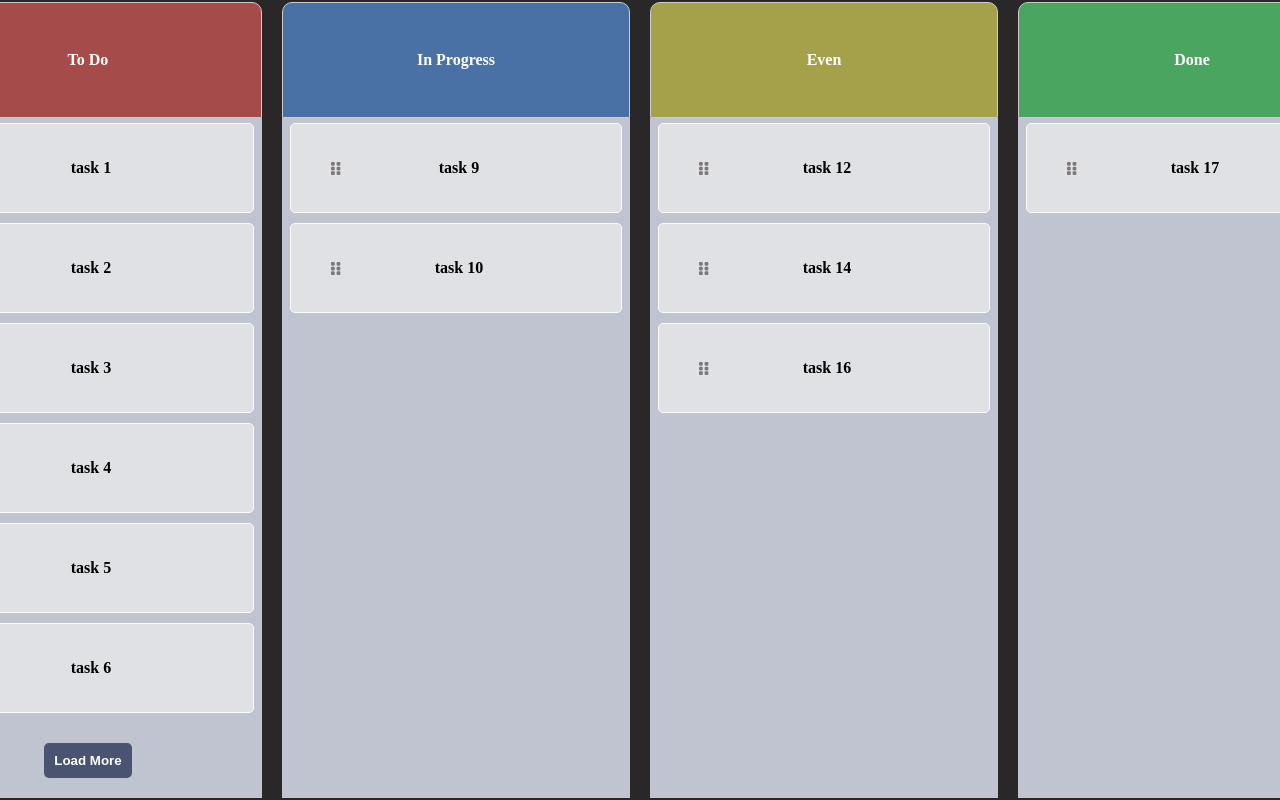
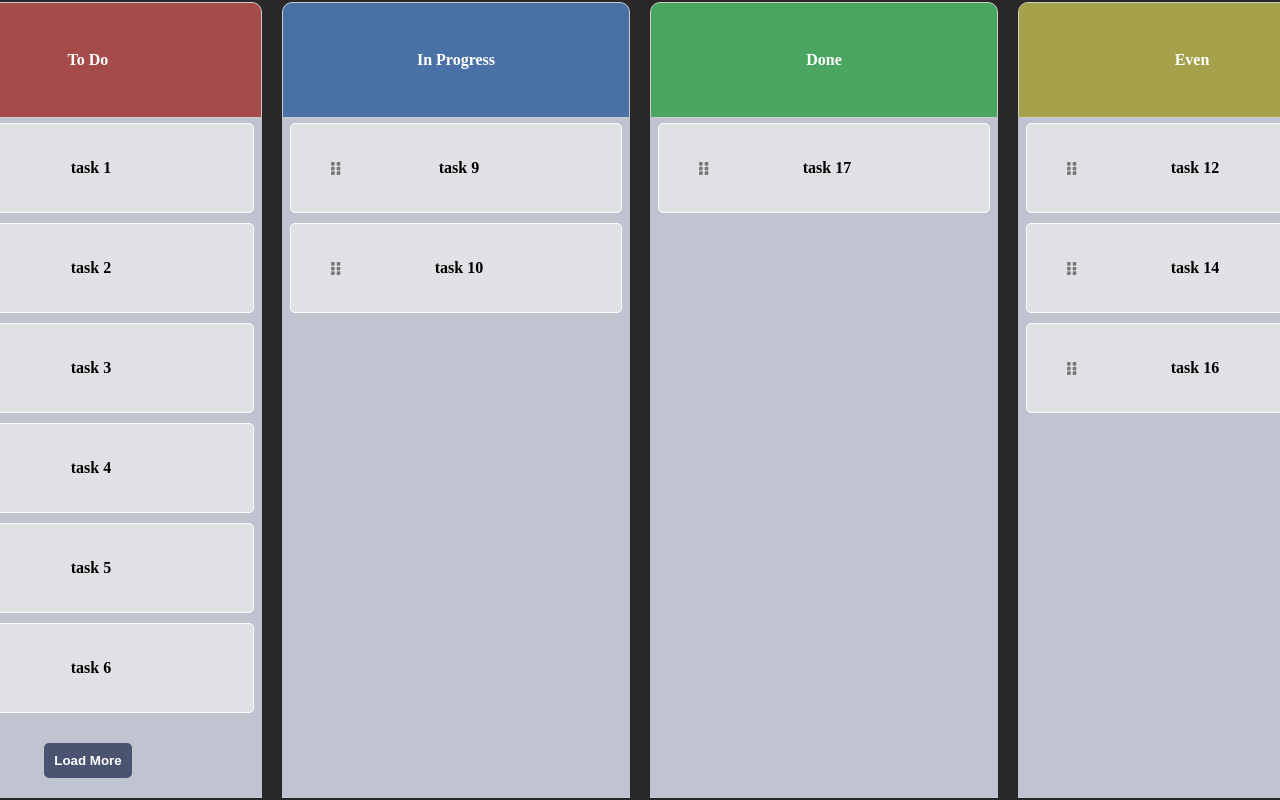
Before and after one commit to demetgas/drag-drop-vue, a Vue app: page / in a window 1280 px wide. Shown: the top 800 px of the page. Built offline with nearby package versions, Linux system fonts and the light colour scheme.

Commit message:
Update data.js

```diff
--- a/src/data.js
+++ b/src/data.js
@@ -18,15 +18,14 @@ export const data = [
     tasks: [{ name: "task 9" }, { name: "task 10" }],
     backgroundColor: "#4A71A5",
   },
-
+  {
+    id: "Done",
+    tasks: [{ name: "task 17" }],
+    backgroundColor: "#4AA561",
+  },
   {
     id: "Even",
     tasks: [{ name: "task 12" }, { name: "task 14" }, { name: "task 16" }],
     backgroundColor: "#A5A14A",
   },
-  {
-    id: "Done",
-    tasks: [{ name: "task 17" }],
-    backgroundColor: "#4AA561",
-  },
 ];
```
